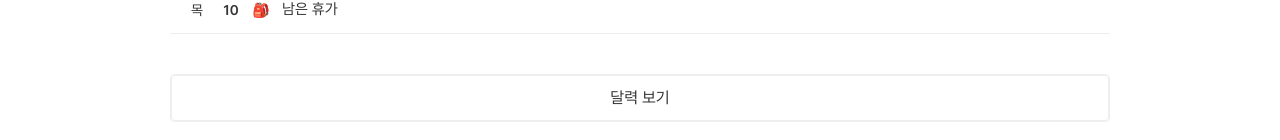
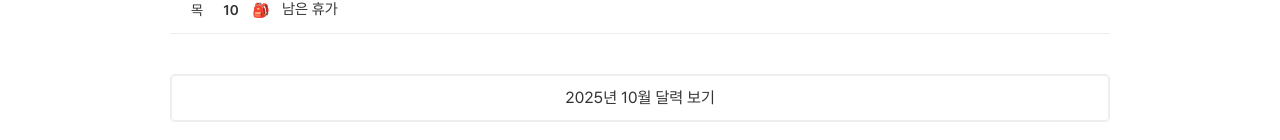
Before and after one commit to jdwcg/travel, a React (Vite) app: page /schedule in a window 1280 px wide. Shown: the part 657-797 px from the top of the page. Built offline with nearby package versions, Linux system fonts and the light colour scheme.

Commit message:
달력 걸기 완료 2

```diff
--- a/src/pages/SchedulePage.tsx
+++ b/src/pages/SchedulePage.tsx
@@ -91,7 +91,7 @@ export default function SchedulePage() {
 
             <CalendarView>
                 <CalendarLink to="/calendar" aria-label="달력으로 이동">
-                    달력 보기
+                    2025년 10월 달력 보기
                 </CalendarLink>
             </CalendarView>
         </Container>
```
